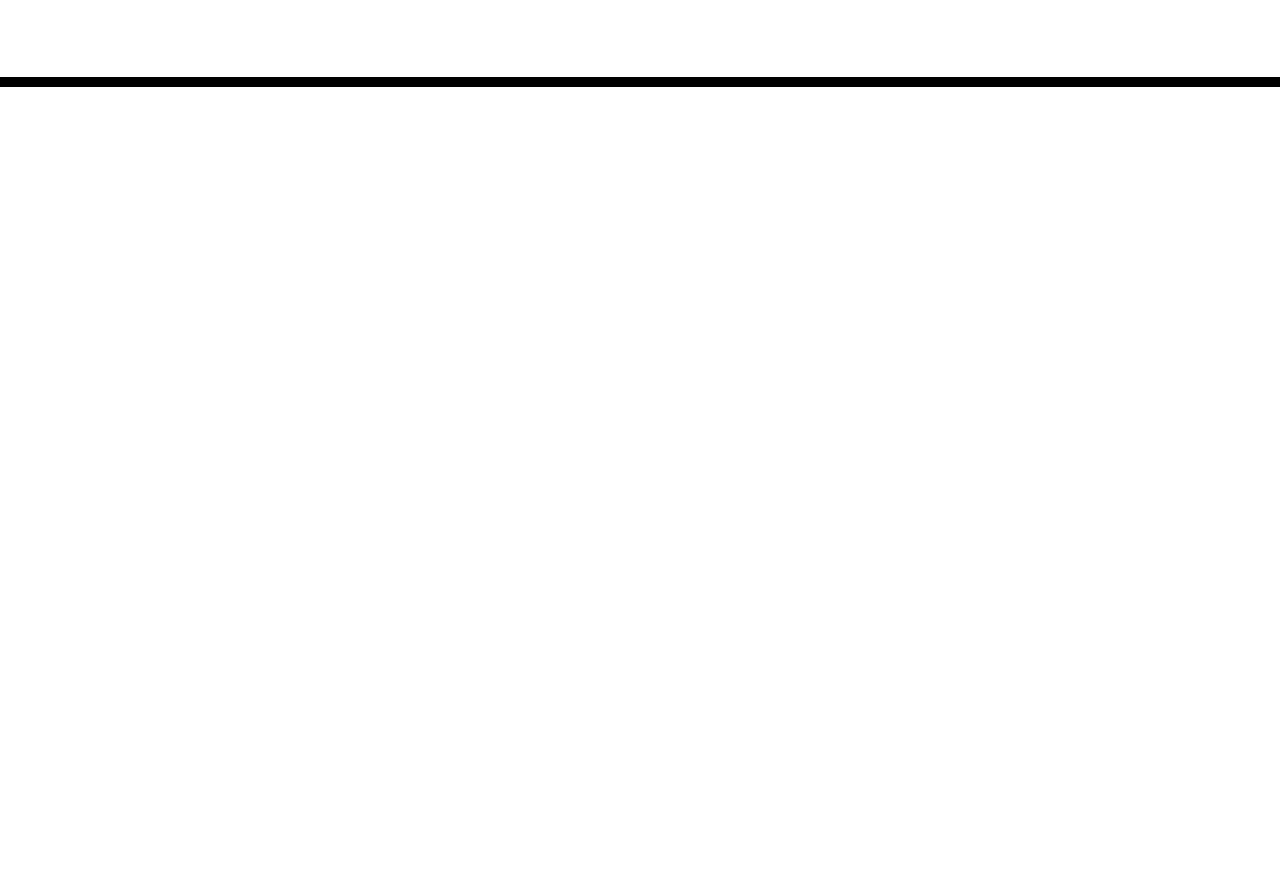
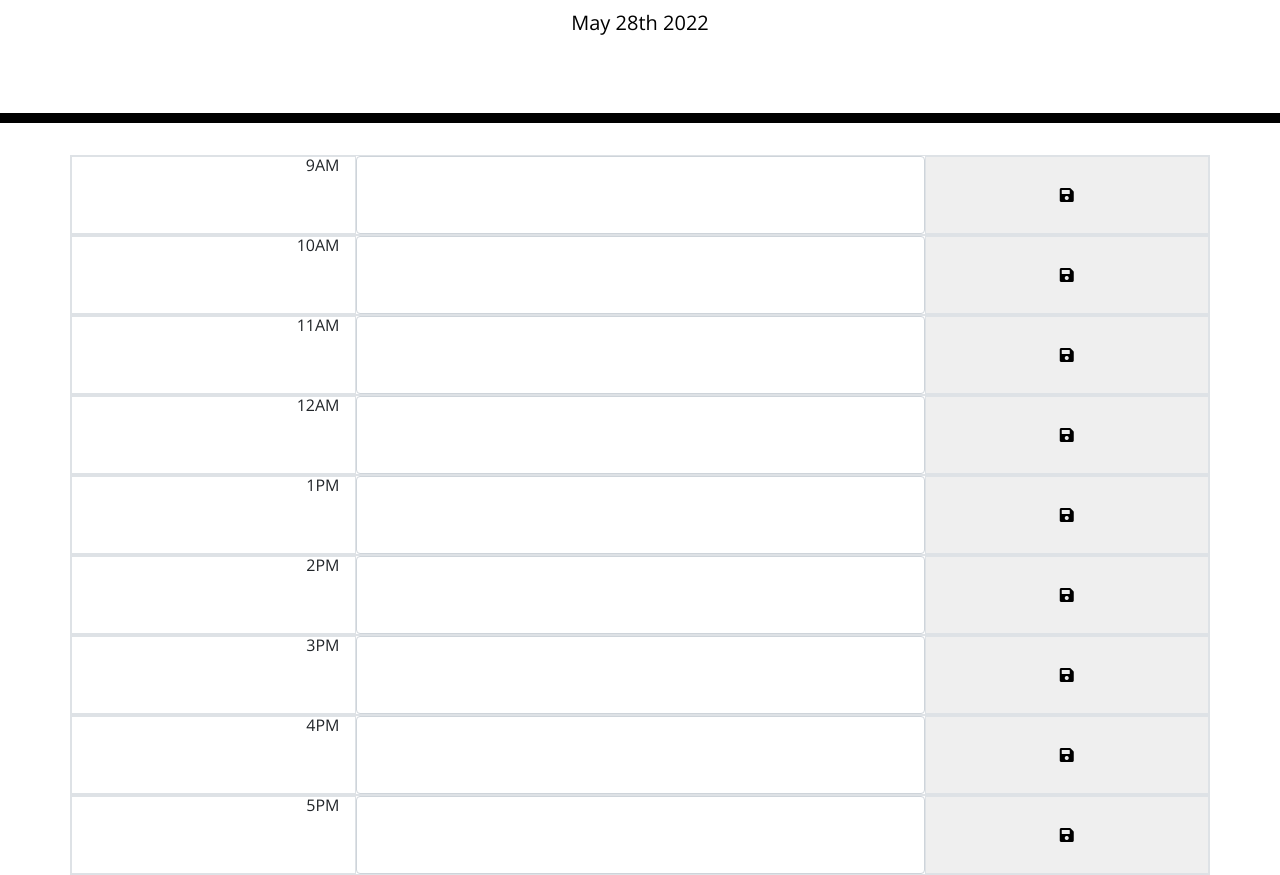
Before and after one commit to Mattchublue/Scheduler-of-the-future, a plain HTML site: page index.html in a window 1280 px wide. Shown: the part 181-1056 px from the top of the page. Before the commit the page ends 800 px from the top, so only its background shows below. Drawn offline with nearby package versions, Linux system fonts and the light colour scheme.

Commit message:
added local storage

```diff
--- a/assets/js/script.js
+++ b/assets/js/script.js
@@ -5,3 +5,9 @@ function updateTime() {
 $("#currentDay").text(today.format("MMMM Do YYYY"))
 };
 updateTime()
+
+$(".save-icon").on("click",function(){
+    let textValue = $(this).siblings(".text-value").val()
+    let divNumber = $(this).parent().attr("id")
+    localStorage.setItem(divNumber,textValue)
+})
--- a/index.html
+++ b/index.html
@@ -18,7 +18,7 @@
       href="https://fonts.googleapis.com/css?family=Open+Sans&display=swap"
       rel="stylesheet"
     />
-    <link rel="stylesheet" href="/assets/style.css" />
+    <link rel="stylesheet" href="/assets/css/style.css" />
     <title>Work Day Scheduler</title>
   </head>
 
@@ -30,9 +30,76 @@
     </header>
     <div class="container">
       <!-- Timeblocks go here -->
+      <div id="9" class="row row-cols-3 border">
+        <div class="col text-right border">9AM</div>
+        <textarea class="form-control col-6 text-value" type="text"></textarea>
+        <button class="col border d-flex align-items-center justify-content-center save-icon save-container"><i class="fas fa-save"></i></button>
+        </div>
+
+      <div id="10" class="row row-cols-3 border">
+          <div class="col text-right border">10AM</div>
+          <textarea class="form-control col-6 text-value" type="text"></textarea>
+          <button class="col border d-flex align-items-center justify-content-center save-icon save-container"><i class="fas fa-save"></i></button>
+          </div>
+
+          <div id="11" class="row row-cols-3 border">
+            <div class="col text-right border">11AM</div>
+
+            <textarea class="form-control col-6 text-value" type="text"></textarea>
+            <button class="col border d-flex align-items-center justify-content-center save-icon save-container"><i class="fas fa-save"></i></button>
+            </div>
+
+            <div id="12" class="row row-cols-3 border">
+              <div class="col text-right border">12AM</div>
+
+              <textarea class="form-control col-6 text-value" type="text"></textarea>
+              <button class="col border d-flex align-items-center justify-content-center save-icon save-container"><i class="fas fa-save"></i></button>
+              </div>
+
+              <div id="13" class="row row-cols-3 border">
+                <div class="col text-right border">1PM</div>
+
+                <textarea class="form-control col-6 text-value" type="text"></textarea>
+                <button class="col border d-flex align-items-center justify-content-center save-icon save-container"><i class="fas fa-save"></i></button>
+                </div>
+
+                <div id="14" class="row row-cols-3 border">
+                  <div class="col text-right border">2PM</div>
+
+                  <textarea class="form-control col-6 text-value" type="text"></textarea>
+                  <button class="col border d-flex align-items-center justify-content-center save-icon save-container"><i class="fas fa-save"></i></button>
+
+                </div>
+
+                <div id="15" class="row row-cols-3 border">
+                  <div class="col text-right border">3PM</div>
+
+                  <textarea class="form-control col-6 text-value" type="text"></textarea>
+                  <button class="col border d-flex align-items-center justify-content-center save-icon save-container"><i class="fas fa-save"></i></button>
+
+                </div>
+
+                <div id="16" class="row row-cols-3 border">
+                  <div class="col text-right border">4PM</div>
+
+                  <textarea class="form-control col-6 text-value" type="text"></textarea>
+                  <button class="col border d-flex align-items-center justify-content-center save-icon save-container"><i class="fas fa-save"></i></button>
+
+                </div>
+                <div id="17" class="row row-cols-3 border">
+                  <div class="col text-right border">5PM</div>
+
+                  <textarea class="form-control col-6 text-value" type="text"></textarea>
+                  <button class="col border d-flex align-items-center justify-content-center save-icon save-container"><i class="fas fa-save"></i></button>
+
+                </div>
+
     </div>
+
+
 
     <script src="https://code.jquery.com/jquery-3.4.1.min.js"></script>
     <script src="https://cdnjs.cloudflare.com/ajax/libs/moment.js/2.24.0/moment.min.js"></script>
-  </body>
+    <script src="/assets/js/script.js"></script>
+</body>
 </html>
```
Also changed, not shown: assets/css/style.css (renamed from assets/style.css), 2 other files.
